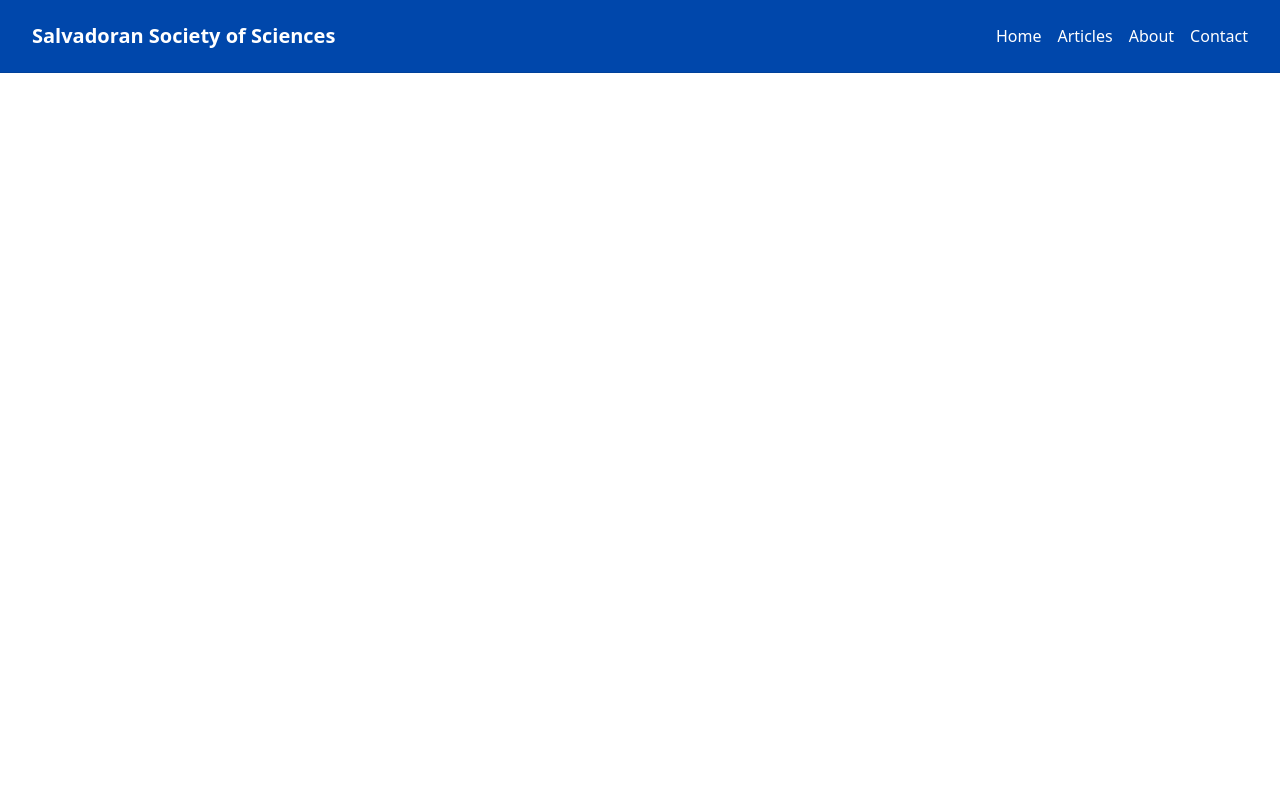
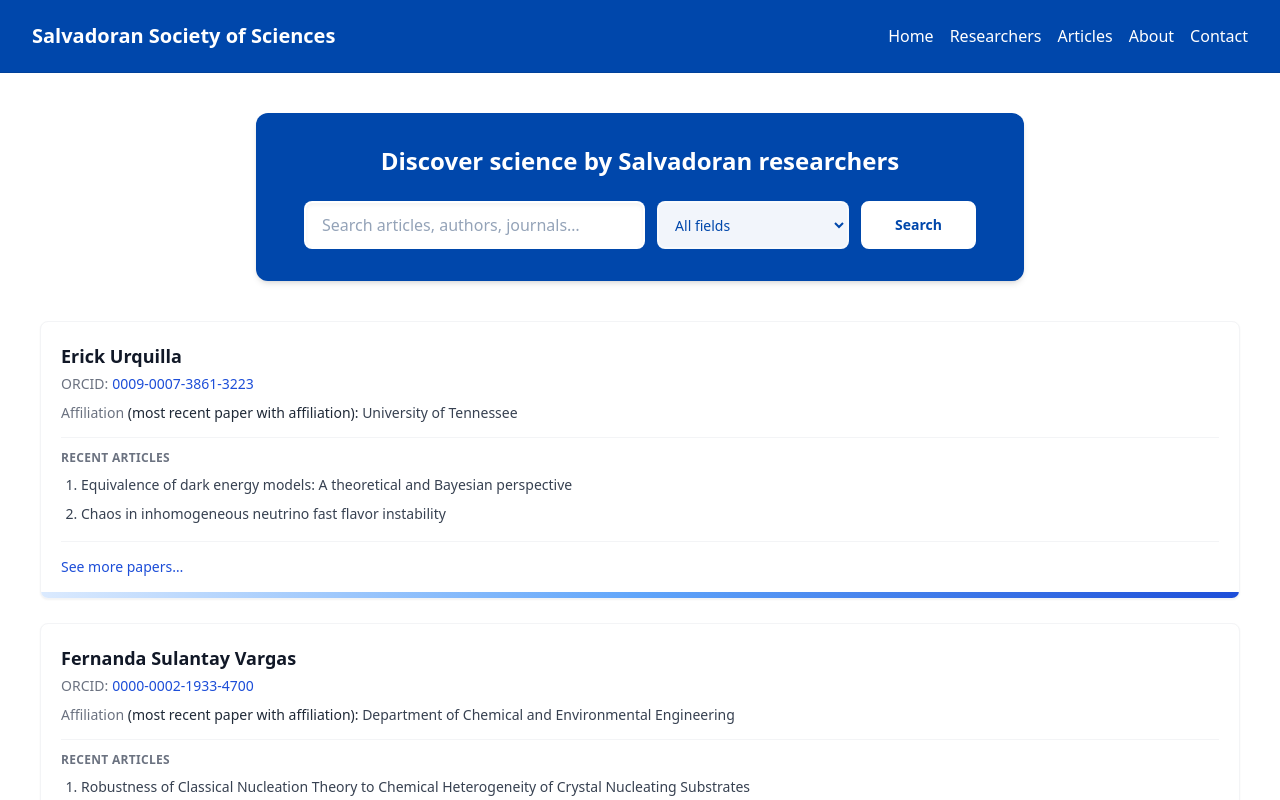
Before and after one commit to jromerooo2/salvadoran_arxiv, a Vue app: page /researchers in a window 1280 px wide. Before the commit this address had no page. Shown: the top 800 px of the page. Built offline with nearby package versions, Linux system fonts and the light colour scheme; a web font is replaced by a local one.

Commit message:
adding the researchers page

```diff
--- a/src/components/Navbar.vue
+++ b/src/components/Navbar.vue
@@ -32,6 +32,9 @@
               <router-link to="/" class="block text-white py-2" @click="isOpen = false">Home</router-link>
             </li>
             <li>
+              <router-link to="/researchers" class="block text-white py-2" @click="isOpen = false">Researchers</router-link>
+            </li>
+            <li>
               <router-link to="/articles" class="block text-white py-2" @click="isOpen = false">Articles</router-link>
             </li>
             <li>
--- a/src/components/SearchBar.vue
+++ b/src/components/SearchBar.vue
@@ -52,6 +52,7 @@ import { getAllArticles } from '../data/articleItems.js'
 import { articleMatchesQuery } from '../utils/searchMatch.js'
 
 export default {
+  name: 'SearchBar',
   props: {
     /** Center controls (home page hero) */
     centered: {
--- /dev/null
+++ b/src/data/researchers.js
@@ -0,0 +1,53 @@
+import { publicationYearValue } from './articleItems.js'
+
+const itemModules = import.meta.glob('../../articles/items/*.json', {
+  eager: true,
+})
+
+function validAffiliation(aff) {
+  const a = (aff ?? '').trim()
+  return Boolean(a && a.toUpperCase() !== 'N/A')
+}
+
+/**
+ * One entry per JSON bundle in articles/items: name, orcid, affiliation from
+ * newest paper that has a real affiliation, and the three newest paper titles.
+ */
+export function getResearchers() {
+  const out = []
+  for (const mod of Object.values(itemModules)) {
+    const data = mod.default
+    if (!data || !Array.isArray(data.publications)) continue
+    const pubs = [...data.publications].sort(
+      (a, b) => publicationYearValue(b.year) - publicationYearValue(a.year),
+    )
+
+    let recentAffiliation = ''
+    for (const p of pubs) {
+      if (validAffiliation(p.affiliation)) {
+        recentAffiliation = String(p.affiliation).trim()
+        break
+      }
+    }
+
+    const recentTitles = pubs
+      .slice(0, 3)
+      .map((p) => (p.title ?? '').trim())
+      .filter(Boolean)
+
+    out.push({
+      name: (data.author ?? '').trim(),
+      orcid: (data.orcid ?? '').trim(),
+      recentAffiliation: recentAffiliation || null,
+      recentTitles,
+    })
+  }
+  out.sort((a, b) => a.name.localeCompare(b.name, undefined, { sensitivity: 'base' }))
+  return out
+}
+
+export function orcidDisplayId(orcidUrl) {
+  const s = String(orcidUrl ?? '')
+  const m = s.match(/(\d{4}-\d{4}-\d{4}-\d{3}[0-9X])$/i)
+  return m ? m[1] : s
+}
--- a/src/router.js
+++ b/src/router.js
@@ -3,6 +3,7 @@ import Home from './views/Home.vue';
 import About from './views/About.vue';
 import Articulos from './views/Articulos.vue';
 import Contact from './views/Contacto.vue';
+import Researchers from './views/Researchers.vue';
 import Results from './views/SearchResults.vue';
 
 const routes = [
@@ -10,6 +11,7 @@ const routes = [
   { path: '/about', name: 'About', component: About },
   { path: '/articulos', redirect: '/articles' },
   { path: '/articles', name: 'Articles', component: Articulos },
+  { path: '/researchers', name: 'Researchers', component: Researchers },
   { path: '/contact', name: 'Contact', component: Contact },
   { path: '/results', name: 'Results', component: Results},
 ];
--- a/src/views/Articulos.vue
+++ b/src/views/Articulos.vue
@@ -8,7 +8,7 @@
       <h2 class="mb-6 text-xl font-semibold leading-snug text-white sm:text-2xl">
         Discover science by Salvadoran researchers
       </h2>
-      <Search_bar layout="hero" :centered="true" />
+      <SearchBar layout="hero" :centered="true" />
     </section>
 
     <Tarjetas />
@@ -19,12 +19,12 @@
 <script>
 
   import Tarjetas from '../components/Tarjetas.vue';
-  import Search_bar from '../components/SearchBar.vue';
+  import SearchBar from '../components/SearchBar.vue';
 
   export default {
     components: {
       Tarjetas,
-      Search_bar,
+      SearchBar,
     }
   }
 </script>
--- a/src/views/Home.vue
+++ b/src/views/Home.vue
@@ -14,7 +14,7 @@
       <h2 class="mb-6 text-xl font-semibold leading-snug text-white sm:text-2xl">
         Discover science by Salvadoran researchers
       </h2>
-      <Search_bar layout="hero" :centered="true" />
+      <SearchBar layout="hero" :centered="true" />
     </section>
 
     <nav
@@ -62,12 +62,12 @@
 </template>
 
 <script>
-import Search_bar from '../components/SearchBar.vue'
+import SearchBar from '../components/SearchBar.vue'
 import contentData from '../assets/content.json'
 
 export default {
   components: {
-    Search_bar,
+    SearchBar,
   },
   data() {
     return {
--- /dev/null
+++ b/src/views/Researchers.vue
@@ -0,0 +1,106 @@
+<template>
+  <div class="space-y-10">
+
+    <section
+      class="mx-auto w-full max-w-3xl rounded-xl bg-[#0047ab] px-5 py-8 text-center shadow-md sm:px-8"
+    >
+      <h2 class="mb-6 text-xl font-semibold leading-snug text-white sm:text-2xl">
+        Discover science by Salvadoran researchers
+      </h2>
+      <SearchBar layout="hero" :centered="true" />
+    </section>
+
+    <div class="flex w-full max-w-none flex-col gap-6">
+      <article
+        v-for="(r, index) in researchers"
+        :key="r.orcid + index"
+        class="relative flex w-full max-w-none flex-col overflow-hidden rounded-lg border border-gray-100 bg-white p-4 font-sans shadow-sm sm:p-5"
+      >
+        <span
+          class="pointer-events-none absolute inset-x-0 bottom-0 h-1.5 bg-gradient-to-r from-blue-100 via-blue-400 to-blue-700"
+        ></span>
+
+        <header class="pr-1">
+          <h2 class="text-base font-bold leading-snug text-gray-900 sm:text-lg">
+            {{ r.name }}
+          </h2>
+          <p class="mt-1 text-sm text-gray-600">
+            <span class="font-medium text-gray-500">ORCID:</span>
+            <a
+              v-if="r.orcid"
+              :href="r.orcid"
+              class="ml-1 text-blue-700 hover:underline"
+              target="_blank"
+              rel="noopener noreferrer"
+            >{{ orcidDisplayId(r.orcid) }}</a>
+            <span v-else class="text-gray-400">—</span>
+          </p>
+          <p v-if="r.recentAffiliation" class="mt-2 text-sm leading-relaxed text-gray-700">
+            <span class="font-medium text-gray-500">Affiliation</span>
+            <span class="text-gray-800"> (most recent paper with affiliation): </span>
+            {{ r.recentAffiliation }}
+          </p>
+          <p v-else class="mt-2 text-sm italic text-gray-400">
+            No affiliation on record in recent publications.
+          </p>
+        </header>
+
+        <section class="mt-3 min-h-0 flex-1 border-t border-gray-100 pt-3">
+          <h3 class="text-xs font-semibold uppercase tracking-wide text-gray-500">
+            Recent articles
+          </h3>
+          <ol v-if="r.recentTitles.length" class="mt-2 list-decimal space-y-1.5 pl-5 text-sm leading-relaxed text-gray-700">
+            <li v-for="(title, ti) in r.recentTitles" :key="ti" class="text-pretty">
+              {{ title }}
+            </li>
+          </ol>
+          <p v-else class="mt-2 text-sm italic text-gray-400">No articles listed.</p>
+
+          <div class="mt-4 border-t border-gray-100 pt-3">
+            <button
+              type="button"
+              class="text-sm font-medium text-blue-700 hover:text-blue-800 hover:underline"
+              @click="seeMorePapers(r.orcid)"
+            >
+              See more papers…
+            </button>
+          </div>
+        </section>
+      </article>
+    </div>
+  </div>
+</template>
+
+<script>
+import SearchBar from '../components/SearchBar.vue'
+import { getResearchers, orcidDisplayId } from '../data/researchers.js'
+import { getAllArticles } from '../data/articleItems.js'
+
+export default {
+  name: 'Researchers',
+  components: {
+    SearchBar,
+  },
+  data() {
+    return {
+      researchers: [],
+    }
+  },
+  mounted() {
+    this.researchers = getResearchers()
+  },
+  methods: {
+    orcidDisplayId: (url) => orcidDisplayId(url),
+    seeMorePapers(orcid) {
+      const all = getAllArticles()
+      const list = orcid ? all.filter((a) => a.orcid === orcid) : []
+      this.$router.push({
+        path: '/results',
+        query: {
+          searchResults: JSON.stringify(list),
+        },
+      })
+    },
+  },
+}
+</script>
--- a/src/views/SearchResults.vue
+++ b/src/views/SearchResults.vue
@@ -1,5 +1,5 @@
 <template>
-  <Search_bar />
+  <SearchBar />
 
   <div class="flex flex-col space-y-8">
     <div v-for="group in sortedArticlesByYear" :key="group.year" class="space-y-4">
@@ -24,14 +24,14 @@
 </template>
 
 <script>
-import Search_bar from '../components/SearchBar.vue'
+import SearchBar from '../components/SearchBar.vue'
 import Tarjeta from '../components/Tarjeta.vue'
 import { publicationYearValue } from '../data/articleItems.js'
 
 export default {
   components: {
     Tarjeta,
-    Search_bar,
+    SearchBar,
   },
   data() {
     return {
```
